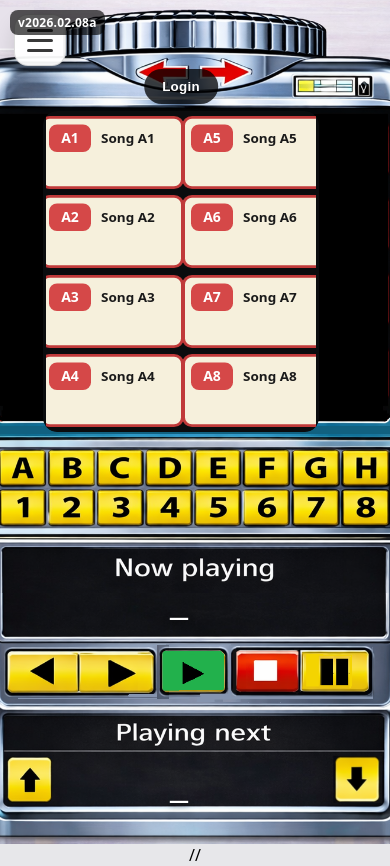
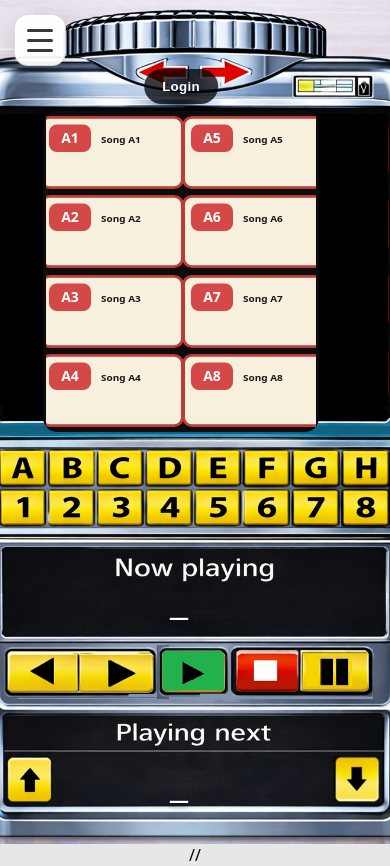
Before and after one commit to jmshillito/jukebox, a website: page jukebox-rolodex/index.html in a window 390 px wide. Drawn offline with Linux system fonts and the light colour scheme.

Commit message:
Card titles position

```diff
--- a/jukebox-rolodex/index.html
+++ b/jukebox-rolodex/index.html
@@ -19,7 +19,6 @@
     <div id="clerk-user-button"></div>
     <div id="clerk-signin"></div>
   </div>
-  <div class="build-tag" id="buildTag">v2026.02.08a</div>
 
   <!-- Hamburger (opens loader) -->
   <button id="hamburger" class="hamburger" aria-label="Open menu" title="Load songs">
--- a/jukebox-rolodex/public/rolodex_AH.css
+++ b/jukebox-rolodex/public/rolodex_AH.css
@@ -378,7 +378,24 @@ body{
   text-align:center;
   font-size: 14px;
 }
-.song-title{ font-weight: 800; line-height: 1.1; font-size: 13.5px; }
+.song-title{
+  font-weight: 800;
+  line-height: 1.1;
+  font-size: clamp(10px, 1.6vw, 13.5px);
+  flex: 1 1 auto;
+  min-width: 0;
+  white-space: nowrap;
+  overflow: hidden;
+  text-overflow: ellipsis;
+}
+.song-title.marquee{
+  animation: song-title-marquee 8s linear infinite;
+  text-overflow: clip;
+}
+@keyframes song-title-marquee{
+  0%{ transform: translateX(0); }
+  100%{ transform: translateX(calc(-100% + 140px)); }
+}
 
 /* Keypad hotspots */
 .keypad{
--- a/jukebox-rolodex/rolodex_AH.css
+++ b/jukebox-rolodex/rolodex_AH.css
@@ -379,7 +379,24 @@ body{
   text-align:center;
   font-size: 14px;
 }
-.song-title{ font-weight: 800; line-height: 1.1; font-size: 13.5px; }
+.song-title{
+  font-weight: 800;
+  line-height: 1.1;
+  font-size: clamp(10px, 1.6vw, 13.5px);
+  flex: 1 1 auto;
+  min-width: 0;
+  white-space: nowrap;
+  overflow: hidden;
+  text-overflow: ellipsis;
+}
+.song-title.marquee{
+  animation: song-title-marquee 8s linear infinite;
+  text-overflow: clip;
+}
+@keyframes song-title-marquee{
+  0%{ transform: translateX(0); }
+  100%{ transform: translateX(calc(-100% + 140px)); }
+}
 
 /* Keypad hotspots */
 .keypad{
@@ -777,20 +794,6 @@ body.auth-required .auth-ui{
   transform: translate(-50%, -50%);
 }
 
-.build-tag{
-  position: fixed;
-  top: 10px;
-  left: 10px;
-  z-index: 12000;
-  font-size: 12px;
-  font-weight: 700;
-  letter-spacing: 0.02em;
-  color: #fff;
-  background: rgba(0,0,0,0.65);
-  padding: 4px 8px;
-  border-radius: 8px;
-  pointer-events: none;
-}
 
 /* Login overlay button */
 .login-btn{
--- a/jukebox-rolodex/rolodex_AH.js
+++ b/jukebox-rolodex/rolodex_AH.js
@@ -606,8 +606,20 @@ function renderPage(el, pageSongs){
       </div>
     </div>
   `;
+  requestAnimationFrame(() => applyTitleMarquee(el));
 }
 function renderCurrent(){ renderPage(front, pages[pageIndex]); }
+
+function applyTitleMarquee(scope){
+  if (!scope) return;
+  const titles = scope.querySelectorAll(".song-title");
+  titles.forEach((title) => {
+    title.classList.remove("marquee");
+    if (title.scrollWidth > title.clientWidth + 4){
+      title.classList.add("marquee");
+    }
+  });
+}
 
 /* Flip */
 function flipToPage(newIndex){
```
Also changed, not shown: jukebox-rolodex/public/index.html (+0 -1 lines), jukebox-rolodex/public/rolodex_AH.js (+12 -0 lines).
